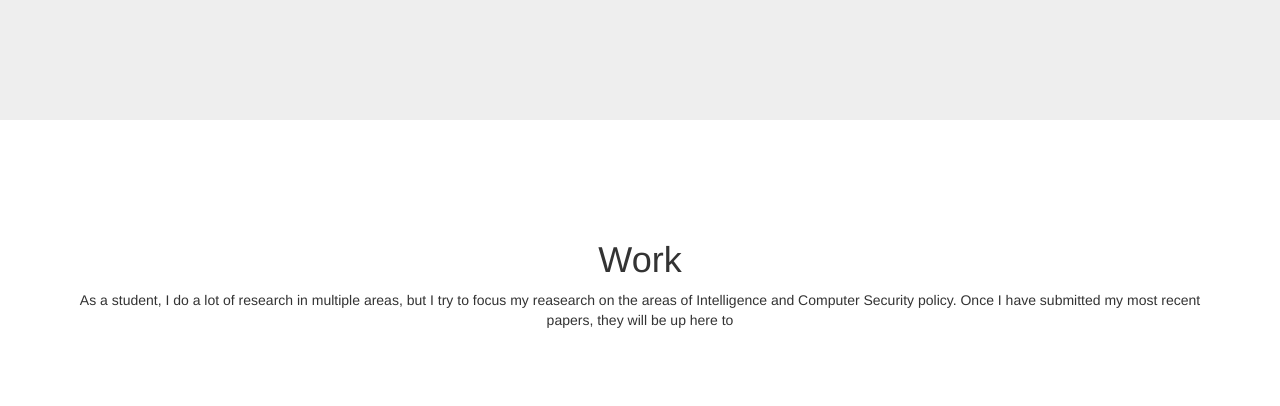
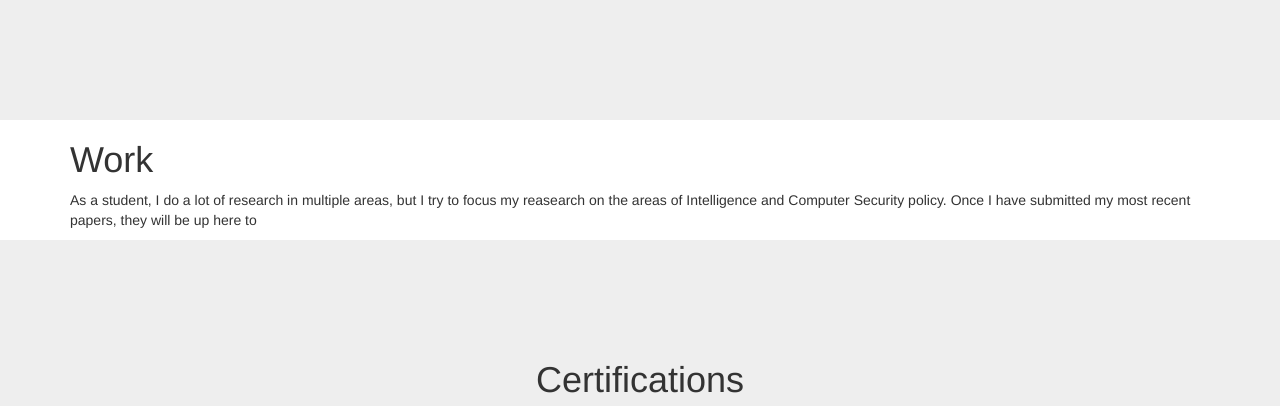
Before and after one commit to litwtch/cosmonaught.github.io, a plain HTML site: page index.html in a window 1280 px wide. Shown: the part 1080-1486 px from the top of the page. Drawn offline with Linux system fonts and the light colour scheme.

Commit message:
Update scrolling-nav.css

```diff
--- a/css/scrolling-nav.css
+++ b/css/scrolling-nav.css
@@ -45,7 +45,7 @@ of those sections to manage the look and feel of the site. */
     background: #eee;
 }
 
-.research-section {
+.work-section {
     height: 75%;
     padding-top: 100px;
     text-align: center;
```
